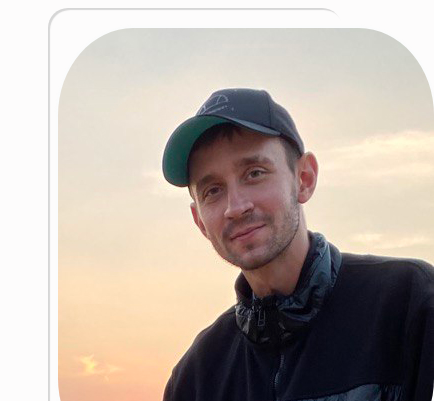
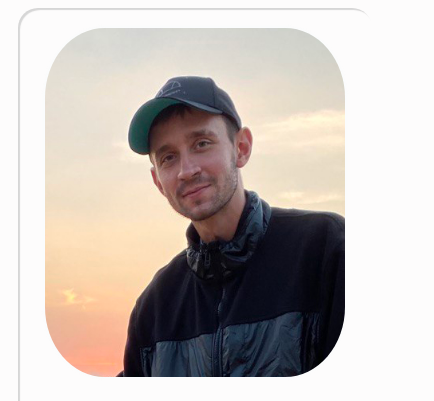
Before and after one commit to LexStorozhuk/Personal-Pg-by-Youtube, a plain HTML site: page index.html in a window 390 px wide. Shown: the top 401 px of the page, 434 px wide, since content can reach past the window. Drawn offline with Linux system fonts and the light colour scheme; a web font is replaced by a local one.

Commit message:
Fixed for phone size

```diff
--- a/style.css
+++ b/style.css
@@ -7,6 +7,17 @@
   box-shadow: 0px 0px 5px rgb(248, 251, 252),
     0px 0px 5px rgba(254, 254, 253, 0.689);
 }
+@media (max-width: 1000px) {
+  .avatar {
+    display: block;
+    margin-left: auto;
+    margin-right: auto;
+    width: 300px;
+    height: 150 px;
+    display: 50% 50%;
+  }
+}
+
 .info {
   font-style: italic;
   padding: 0;
@@ -66,8 +77,8 @@ textarea:focus {
   margin-bottom: 30px;
   border-radius: 20px;
   /* max-width: 750px; */
-  margin-left: 40px;
-  margin-right: 40px;
+  margin-left: 10px;
+  margin-right: 10px;
 }
 .bg-green {
   background: #e5ffe7;
@@ -94,7 +105,16 @@ a {
 }
 .table {
   width: 100%;
-  padding: 20px 20px 20px;
+  padding: 5px 5px 5px;
+}
+.table td {
+  padding: 5px 5px 5px;
+}
+@media (max-width: 1000px) {
+  .info {
+    display: block;
+    text-align: left;
+  }
 }
 .table td:nth-child(1),
 .table td:nth-child(2) {
```
